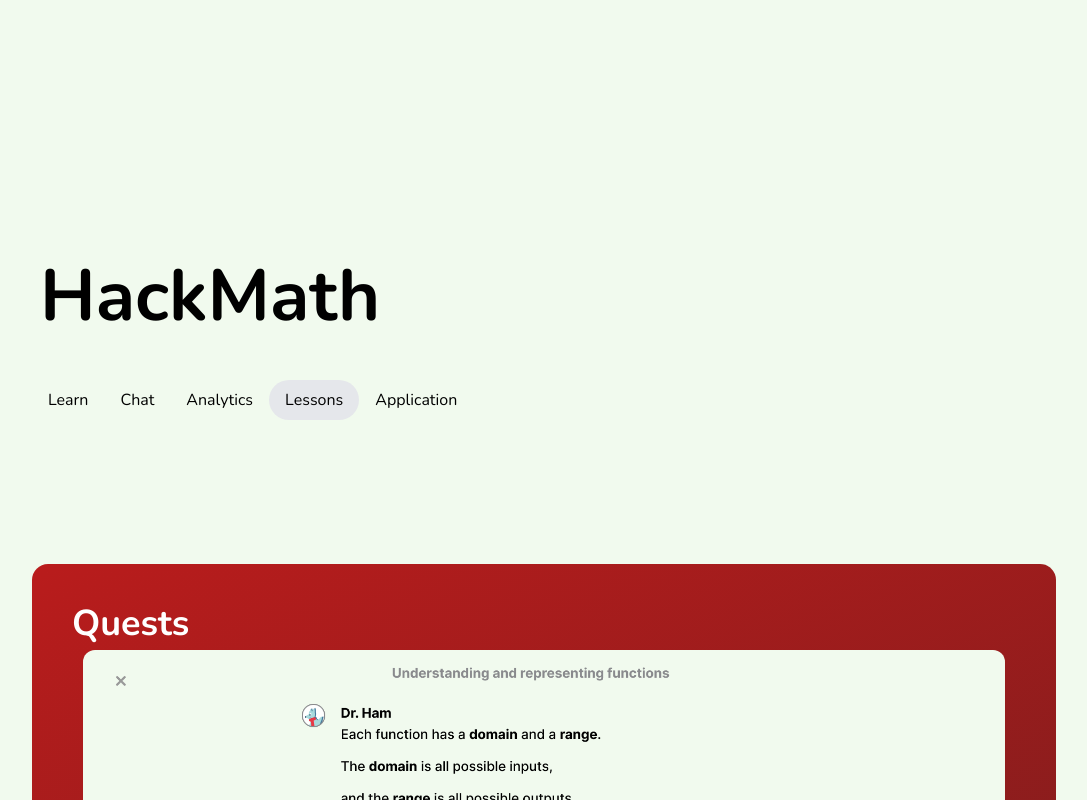
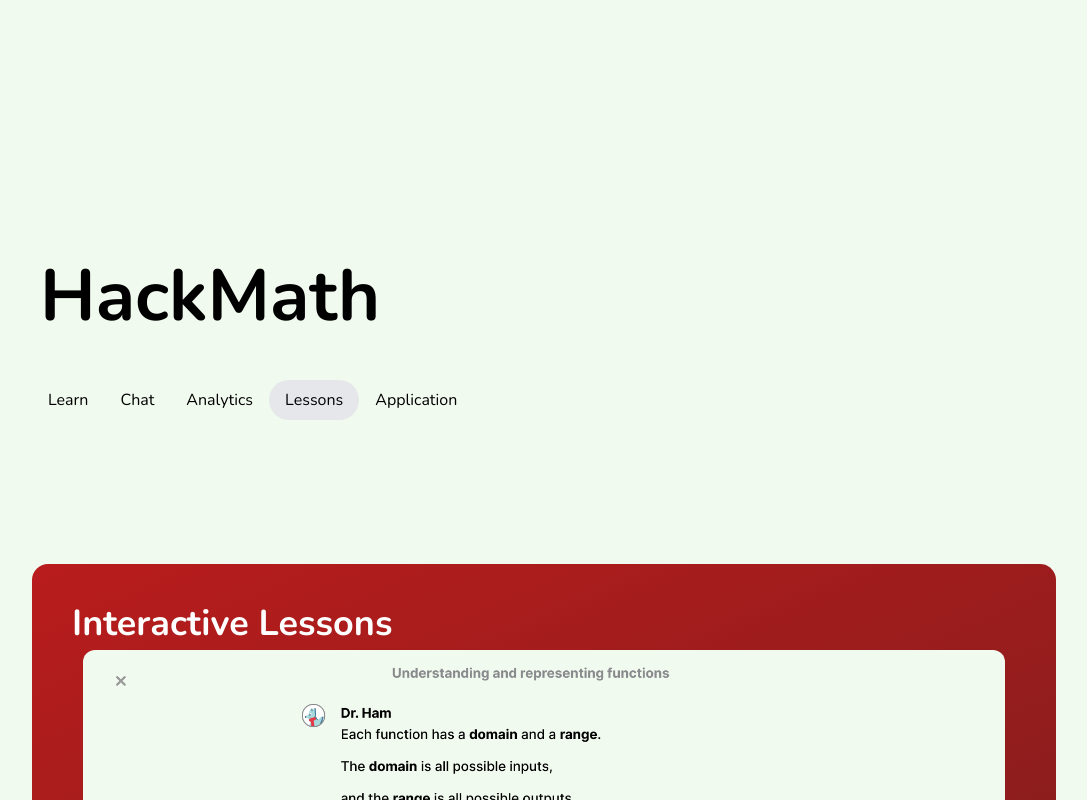
Before and after one commit to Montekkundan/hackmath, a Next.js app in the folder apps/hackmath/: page / in a window 1280 px wide. Both pictures are taken after a click on the button "Lessons". Shown: the part 652-1452 px from the top of the page, without its empty margins (96-1183 px from the left). Built offline with nearby package versions, Linux system fonts and the light colour scheme; no server answers.

Commit message:
hero tabs fix

```diff
--- a/apps/hackmath/src/app/(marketing)/hero-tabs.tsx
+++ b/apps/hackmath/src/app/(marketing)/hero-tabs.tsx
@@ -31,7 +31,7 @@
       value: "analytics",
       content: (
         <div className="w-full overflow-hidden relative h-full rounded-2xl p-10 text-xl md:text-4xl font-bold text-white bg-gradient-to-br from-red-700 to-red-900">
-          <p>Leaderboard</p>
+          <p>Analytics</p>
           <Content image="/product/analytics.png"  />
         </div>
       ),
@@ -41,7 +41,7 @@
       value: "lessons",
       content: (
         <div className="w-full overflow-hidden relative h-full rounded-2xl p-10 text-xl md:text-4xl font-bold text-white bg-gradient-to-br from-red-700 to-red-900">
-          <p>Quests</p>
+          <p>Interactive Lessons</p>
           <Content image="/product/lesson.png"  />
         </div>
       ),
@@ -51,7 +51,7 @@
       value: "application",
       content: (
         <div className="w-full overflow-hidden relative h-full rounded-2xl p-10 text-xl md:text-4xl font-bold text-white bg-gradient-to-br from-red-700 to-red-900">
-          <p>Shop</p>
+          <p>Application</p>
           <Content image="/product/application.png"  />
         </div>
       ),
```
